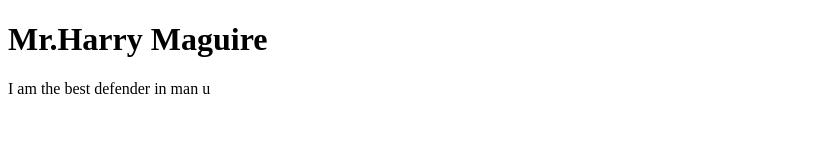
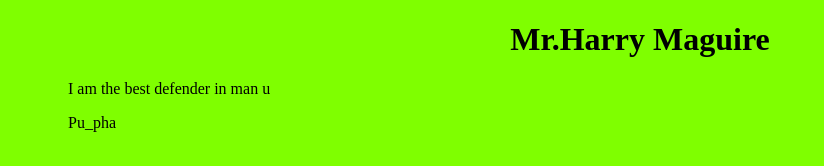
Before and after one commit to poopha16477-a11y/gitnub-desktop-project, a plain HTML site: page index.html in a window 1280 px wide. Shown: the whole page, without its empty margins (0-824 px from the left). Drawn offline with Linux system fonts and the light colour scheme.

Commit message:
update index.html and create css
update index.html and create css

```diff
--- /dev/null
+++ b/css/index.css
@@ -0,0 +1,9 @@
+body {
+     background-color: chartreuse;
+}
+h1 {
+     text-align: center;
+}
+p {
+     text-indent: 60px;
+}
--- a/index.html
+++ b/index.html
@@ -4,11 +4,15 @@
     <meta charset="UTF-8">
     <meta name="viewport" content="width=device-width, initial-scale=1.0">
     <title>Document</title>
+    <link rel="stylesheet" href="css/index.css">
 </head>
 <body>
     <h1>Mr.Harry Maguire</h1>
     <p>
         I am the best defender in man u
     </p>
+    <footer>
+        <p>Pu_pha</p>
+    </footer>
 </body>
 </html>
```
